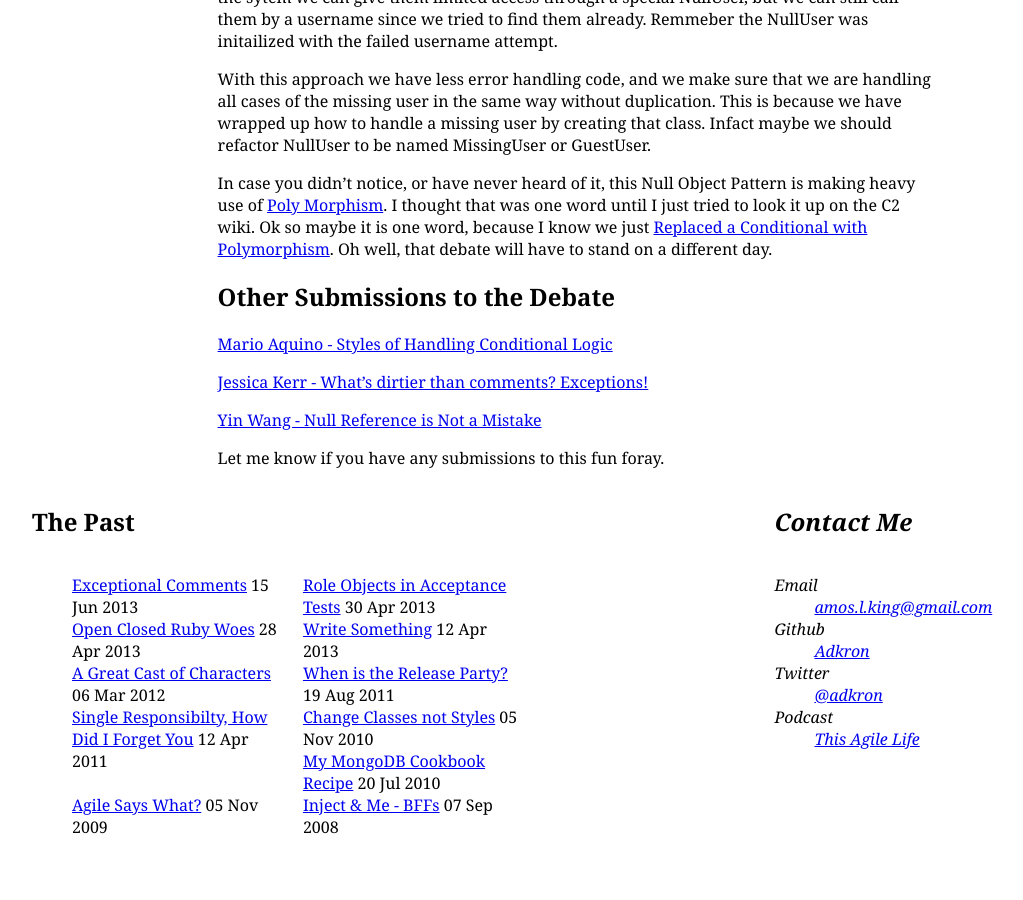
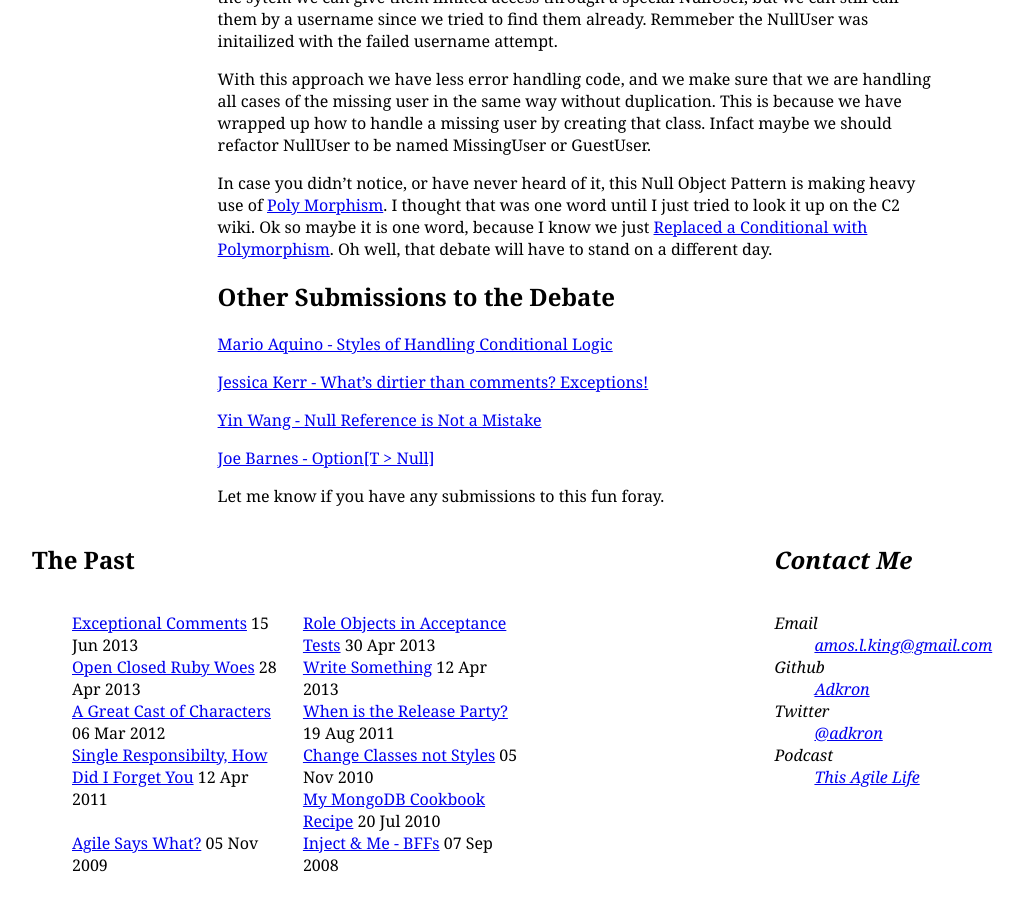
Before and after one commit to adkron/dirtyinformation.com, a Jekyll site: the page built from _posts/2013-6-15-exceptional-comments.md, in a window 1280 px wide and 900 px high, scrolled down 3018 px. Shown: the whole window, without its empty margins (64-1087 px from the left). Built offline with Jekyll 4.4.1, drawn with Linux system fonts in a browser that asks for light colours; Markdown is read by kramdown in place of the engine named in the settings; before the commit the page ends 3880 px from its top, so only the background shows below that.

Commit message:
Add a link to Joe Barnes' post on Option[T] in Scala
Amos King @adkron <amos.l.king@gmail.com>

```diff
--- a/_posts/2013-6-15-exceptional-comments.md
+++ b/_posts/2013-6-15-exceptional-comments.md
@@ -222,4 +222,7 @@ Exceptions!](http://blog.jessitron.com/2013/06/whats-dirtier-than-comments-excep
 [Yin Wang - Null Reference is Not a
 Mistake](http://yinwang0.wordpress.com/2013/06/03/null/)
 
+[Joe Barnes - Option[T >
+Null]](http://proseand.co.nz/2013/06/05/optiont-null/)
+
 Let me know if you have any submissions to this fun foray.
```
